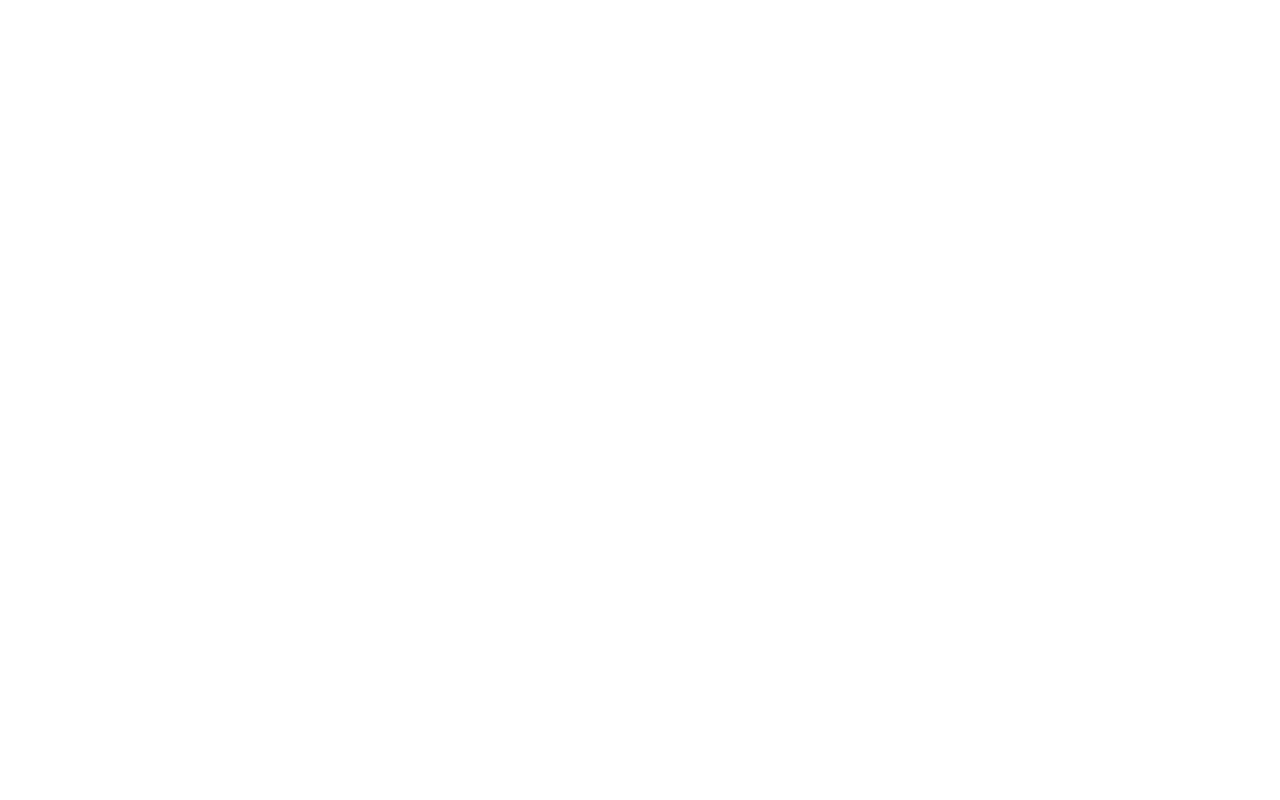
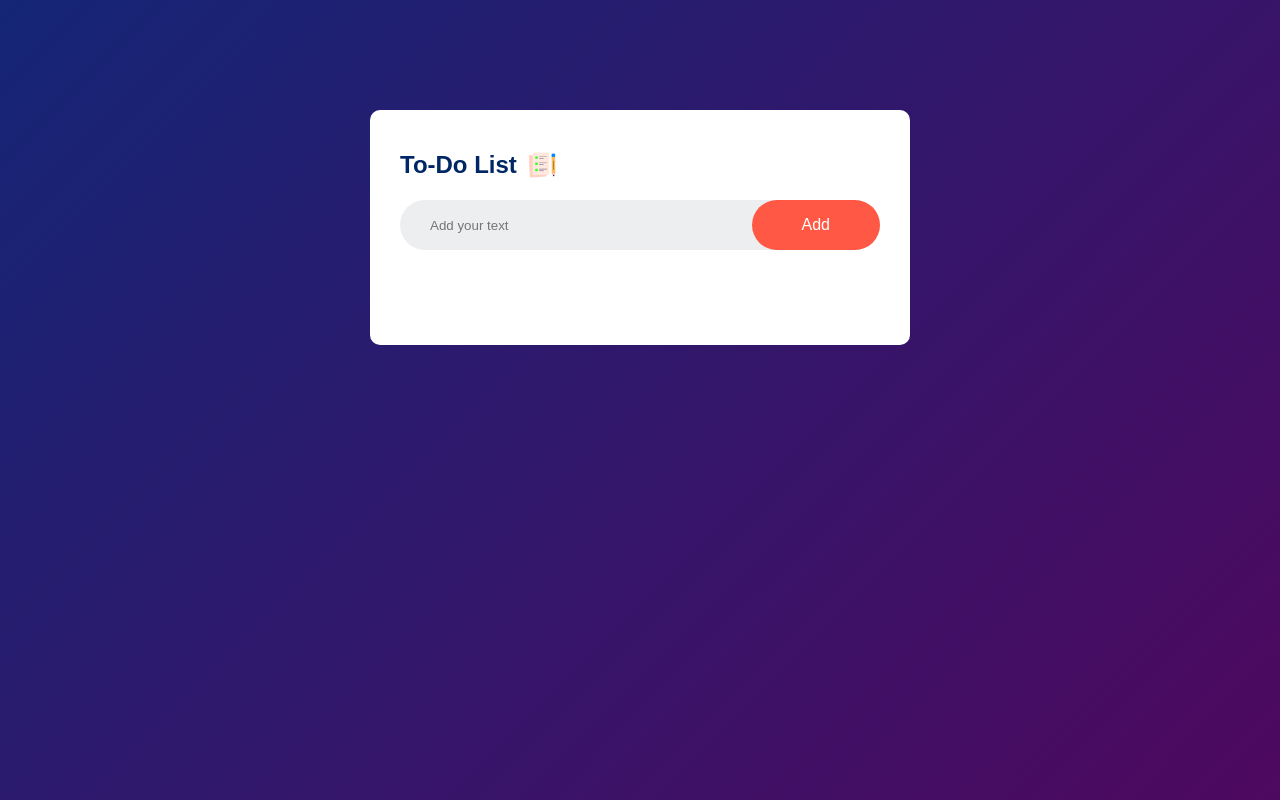
Before and after one commit to Invincible-ibeh/To-Do-List, a plain HTML site: page index.html in a window 1280 px wide. Drawn offline with Linux system fonts and the light colour scheme.

Commit message:
Added Javascript to the app

```diff
--- a/index.html
+++ b/index.html
@@ -7,6 +7,21 @@
     <link rel="stylesheet" href="./style.css">
 </head>
 <body>
+    <div class="container">
+        <div class="todo-app">
+            <h2>To-Do List <img src="./images/icon.png" alt="To-Do List Icon"> </h2>
+            <div class="row">
+                <input type="text" id="input-box" placeholder="Add your text" >
+                <button onclick="addTask()">Add</button>
+            </div>
+            <ul id="list-container">
+                <!-- <li class="checked">Task 1</li>
+                <li>Task 2</li>
+                <li>Task 3</li> -->
+            </ul>
+        </div>
+    </div>
 
+    <script src="./script.js" ></script>
 </body>
 </html>
--- /dev/null
+++ b/script.js
@@ -0,0 +1,13 @@
+const inputBox = document.getElementById("input-box");
+const listContainer = document.getElementById("list-container");
+function addTask() {
+    if (inputBox.value === '') {
+        alert("You must write something!");
+
+    }
+    else {
+        let li = document.createElement("li");
+        li.innerHTML = inputBox.value;
+        listContainer.appendChild(li);
+    }
+}
--- a/style.css
+++ b/style.css
@@ -0,0 +1,86 @@
+* {
+  margin: 0;
+  padding: 0;
+  font-family: "Poppins", sans-serif;
+  box-sizing: border-box;
+}
+.container {
+  width: 100%;
+  min-height: 100vh;
+  background: linear-gradient(135deg, #152677, #4e085f);
+  padding: 10px;
+
+}
+.todo-app{
+    width: 100%;
+    max-width: 540px;
+    background: #fff;
+    margin: 100px auto 20px;
+    padding: 40px 30px 70px;
+    border-radius: 10px;
+}
+.todo-app h2{
+    color: #002765;
+    display: flex;
+    align-items: center;
+    margin-bottom: 20px;
+}
+.todo-app h2 img{
+    width: 30px;
+    margin-left: 10px;
+}
+.row{
+    display: flex;
+    align-items: center;
+    justify-content: space-between;
+    background: #edeef0;
+    border-radius: 30px;
+    padding-left: 20px;
+    margin-bottom: 25px;
+}
+input{
+    flex: 1;
+    border: none;
+    outline: none;
+    background: transparent;
+    padding: 10px;
+}
+button{
+    border: none;
+    outline: none;
+    padding: 16px 50px;
+    background: #ff5945;
+    color: #fff;
+    font-size: 16px;
+    cursor: pointer;
+    border-radius: 40px;
+}
+ul li{
+    list-style: none;
+    font-size: 17px;
+    padding: 12px 8px 12px 50px;
+    user-select: none;
+    cursor: pointer;
+    position: relative;
+
+}
+ul li::before{
+    content: '';
+    position: absolute;
+    height: 28px;
+    width: 28px;
+    border-radius: 50%;
+    background-image: url(images/unchecked.png);
+    background-size: cover;
+    background-position: center;
+    top: 12px;
+    left: 8px;
+}
+
+ul li.checked{
+    color: #555;
+    text-decoration: line-through;
+}
+ul li.checked::before{
+    background-image: url(images/checked.png);
+}
```
